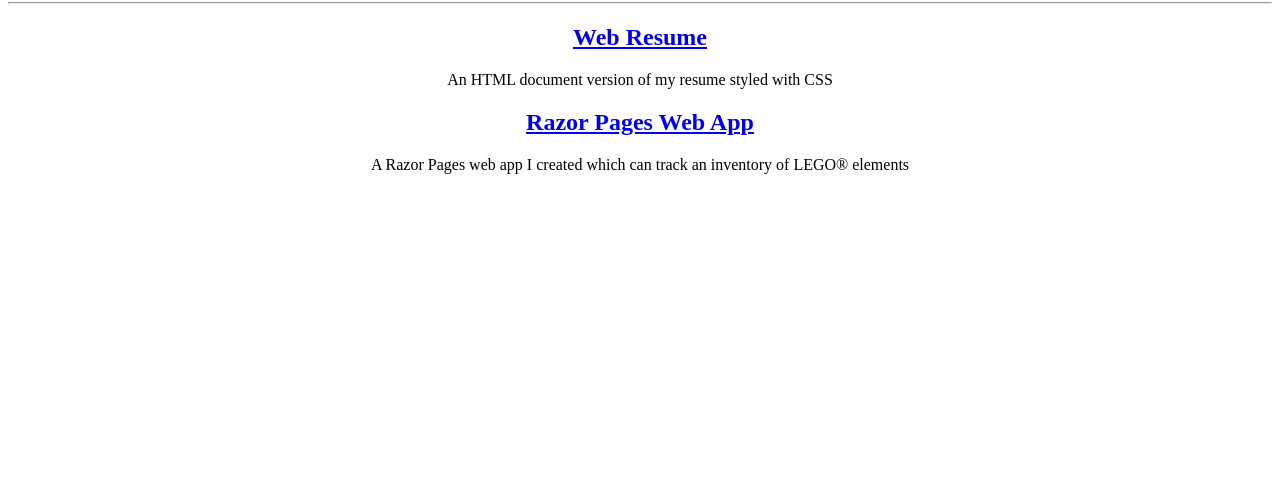
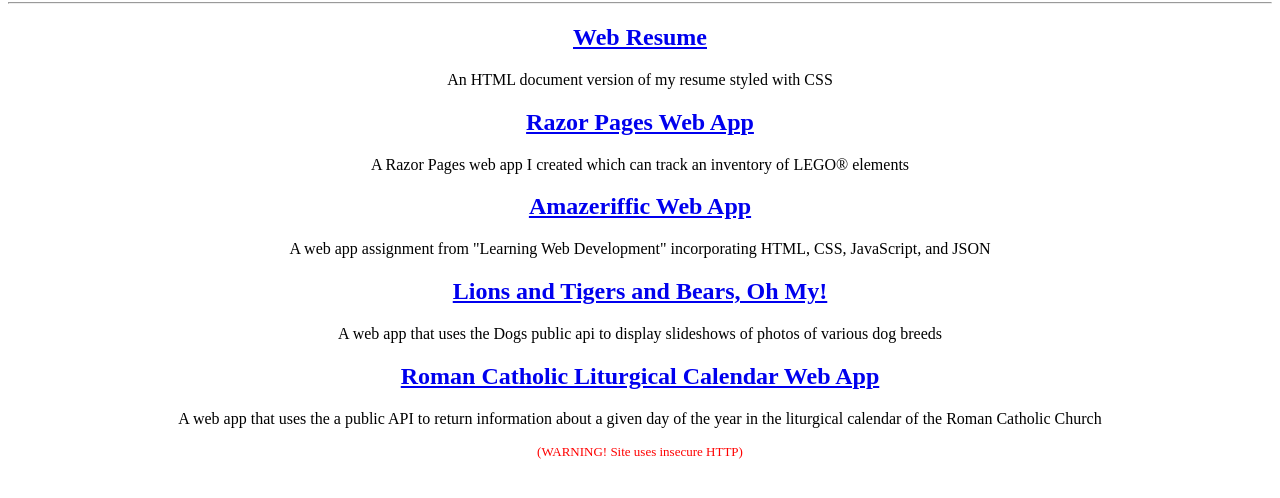
Before and after one commit to mjwelch-lewis/Assignment-Portfolio, a website: page static/index.html in a window 1280 px wide. Shown: the part 78-576 px from the top of the page. Drawn offline with Linux system fonts and the light colour scheme.

Commit message:
Updated index.html with additional assignment links

```diff
--- a/static/index.html
+++ b/static/index.html
@@ -12,5 +12,12 @@
     <p>An HTML document version of my resume styled with CSS</p>
     <h2><a href="https://welchhw1020220420122921.azurewebsites.net/">Razor Pages Web App</a></h2>
     <p>A Razor Pages web app I created which can track an inventory of LEGO® elements</p>
+    <h2><a href="https://amazeriffic-project.azurewebsites.net/">Amazeriffic Web App</a></h2>
+    <p>A web app assignment from "Learning Web Development" incorporating HTML, CSS, JavaScript, and JSON</p>
+    <h2><a href="https://dogs-project.azurewebsites.net/">Lions and Tigers and Bears, Oh My!</a></h2>
+    <p>A web app that uses the Dogs public api to display slideshows of photos of various dog breeds</p>
+    <h2><a href="http://liturgical-calendar-project.azurewebsites.net/">Roman Catholic Liturgical Calendar Web App</a></h2>
+    <p>A web app that uses the a public API to return information about a given day of the year in the liturgical calendar of the Roman Catholic Church</p>
+    <p style="font-size: small; color: red">(WARNING! Site uses insecure HTTP)</p>
 </body>
 </html>
```
